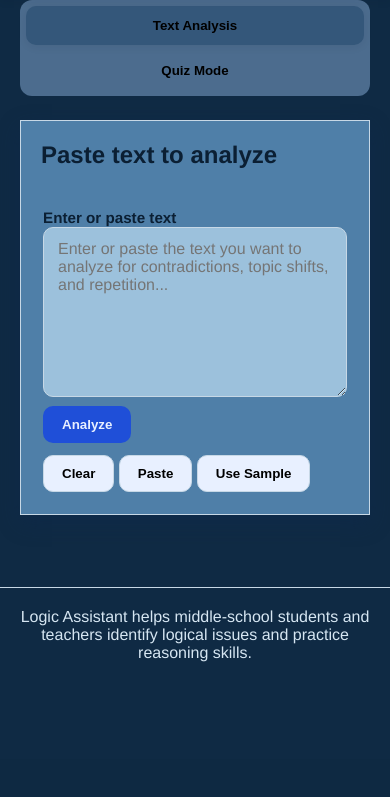
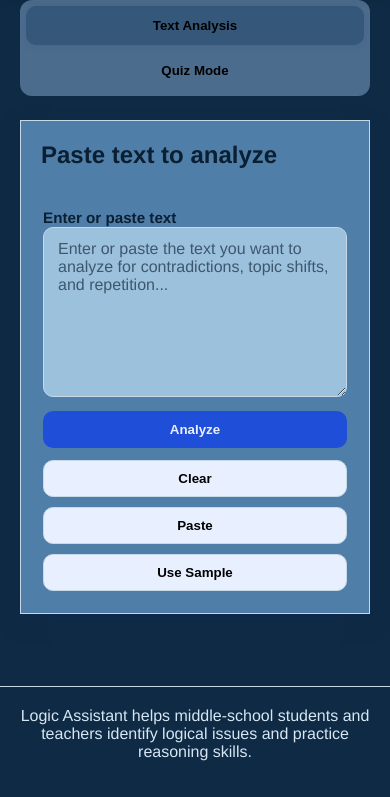
Before and after one commit to alejandronava562/LOGICCHECKER, a Flask app: page / in a window 390 px wide. Shown: the part 85-882 px from the top of the page. Before the commit the page ends 747 px from the top, so only its background shows below. Run offline with Flask 3, Linux system fonts and the light colour scheme.

Commit message:
Co-authored-by: stickman <st1ckman-web@users.noreply.github.com> Co-authored-by: rat <rat-one@users.noreply.github.com> Co-authored-by: Pyglitch <Pyglitch@users.noreply.github.com>

```diff
--- a/static/styles.css
+++ b/static/styles.css
@@ -197,6 +197,22 @@ main {
   font-weight: 600;
 }
 
+.actions {
+  display: flex;
+  align-items: center;
+  gap: 12px;
+  flex-wrap: wrap;
+  margin-top: 10px;
+}
+
+.button-group {
+  display: flex;
+  align-items: center;
+  gap: 10px;
+  flex-wrap: wrap;
+  margin-left: auto;
+}
+
 textarea,
 input,
 select {
@@ -209,22 +225,15 @@ select {
   background: #9cc1dc;
 }
 
-textarea:focus,
-input:focus,
-select:focus {
-  outline: 2px solid rgba(76, 175, 80, 0.2);
-  border-color: var(--primary);
+/* Placeholder color (Text Analysis textarea) */
+#analysisText::placeholder {
+  color: rgba(11, 31, 51, 0.65);
+  opacity: 1;
 }
 
-.actions {
-  display: flex;
-  flex-wrap: wrap;
-  gap: 12px;
-  padding-top: 5px;
-}
-.button_group {
-  display: flex;
-
+#analysisText::-moz-placeholder {
+  color: rgba(13, 12, 32, 0.65);
+  opacity: 1;
 }
 
 .btn {
@@ -529,6 +538,21 @@ select:focus {
     align-items: flex-start;
   }
 
+  .actions {
+    flex-direction: column;
+    align-items: stretch;
+  }
+
+  .button-group {
+    margin-left: 0;
+    width: 100%;
+  }
+
+  .button-group .btn,
+  #analyzeBtn {
+    width: 100%;
+  }
+
   .hide-sm {
     display: none;
   }
```
